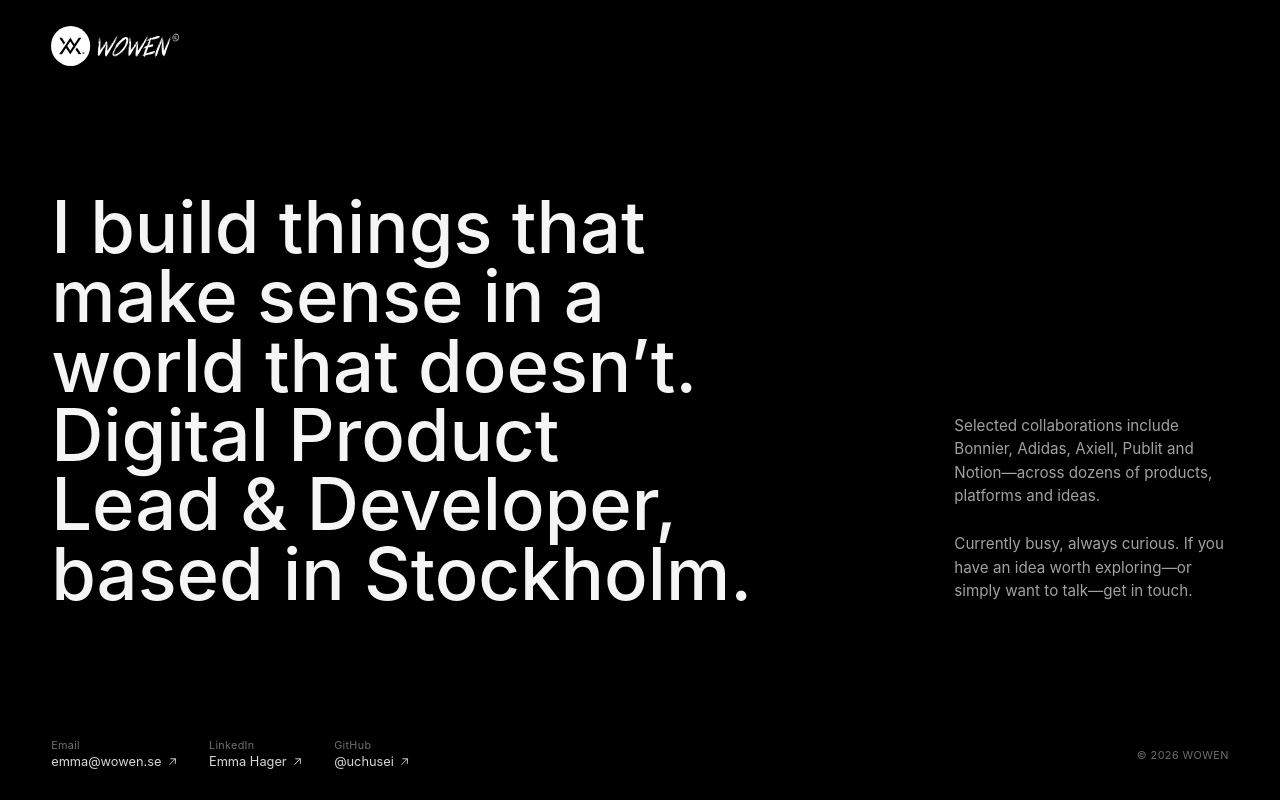
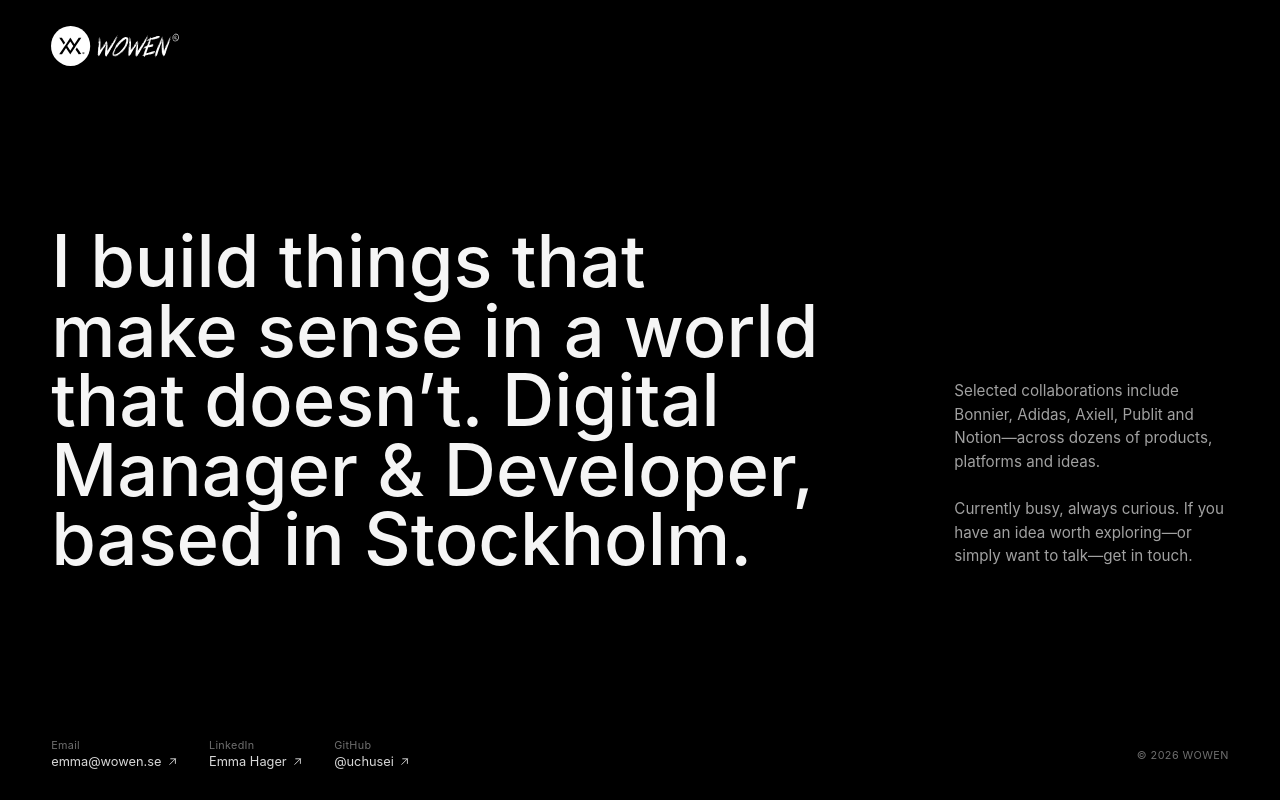
Before and after one commit to uchusei/wowen, a React (Vite) app: page / in a window 1280 px wide. Built offline with nearby package versions, Linux system fonts and the light colour scheme.

Commit message:
Update title

```diff
--- a/src/main.jsx
+++ b/src/main.jsx
@@ -27,7 +27,7 @@ function App() {
 
       <main id="main-content">
         <h1>
-          I build things that make sense in a world that doesn’t. Digital Product Lead &amp; Developer, based in Stockholm.
+          I build things that make sense in a world that doesn’t. Digital Manager &amp; Developer, based in Stockholm.
         </h1>
 
         <div className="details">
```
